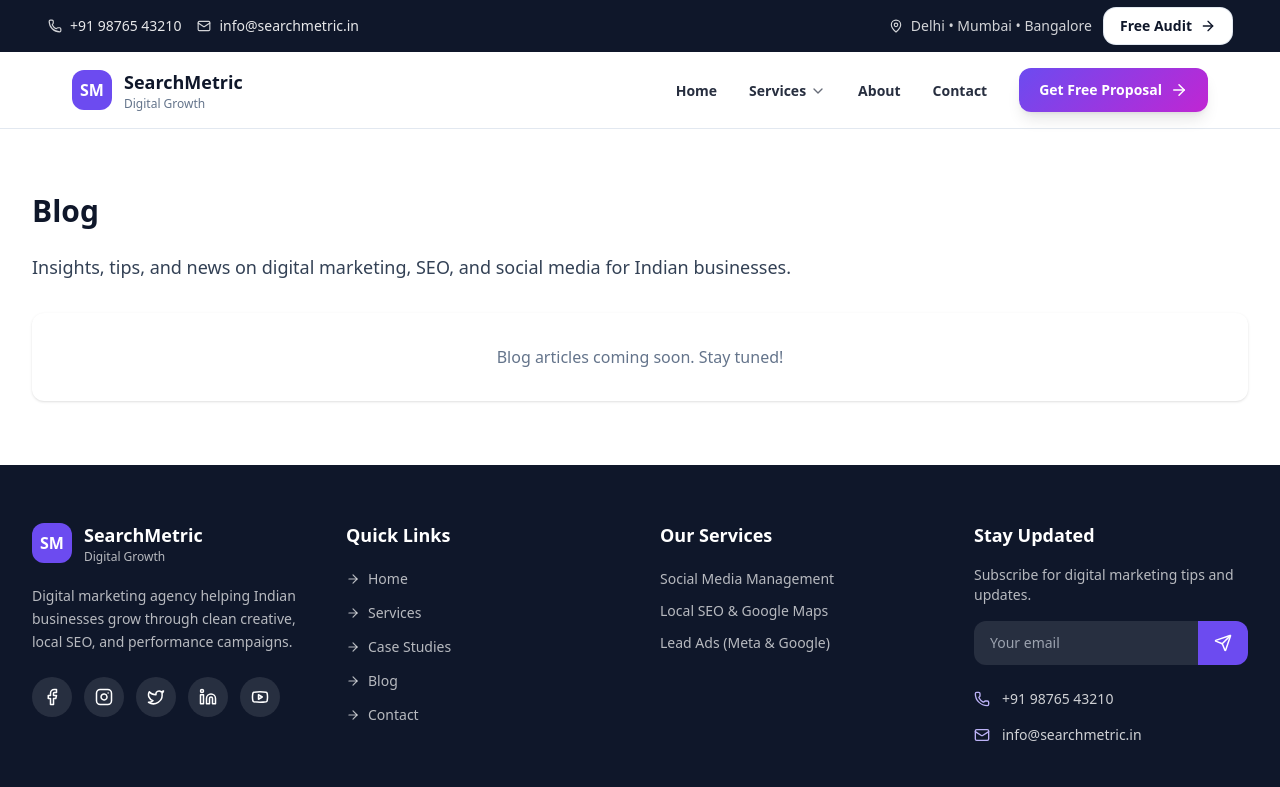
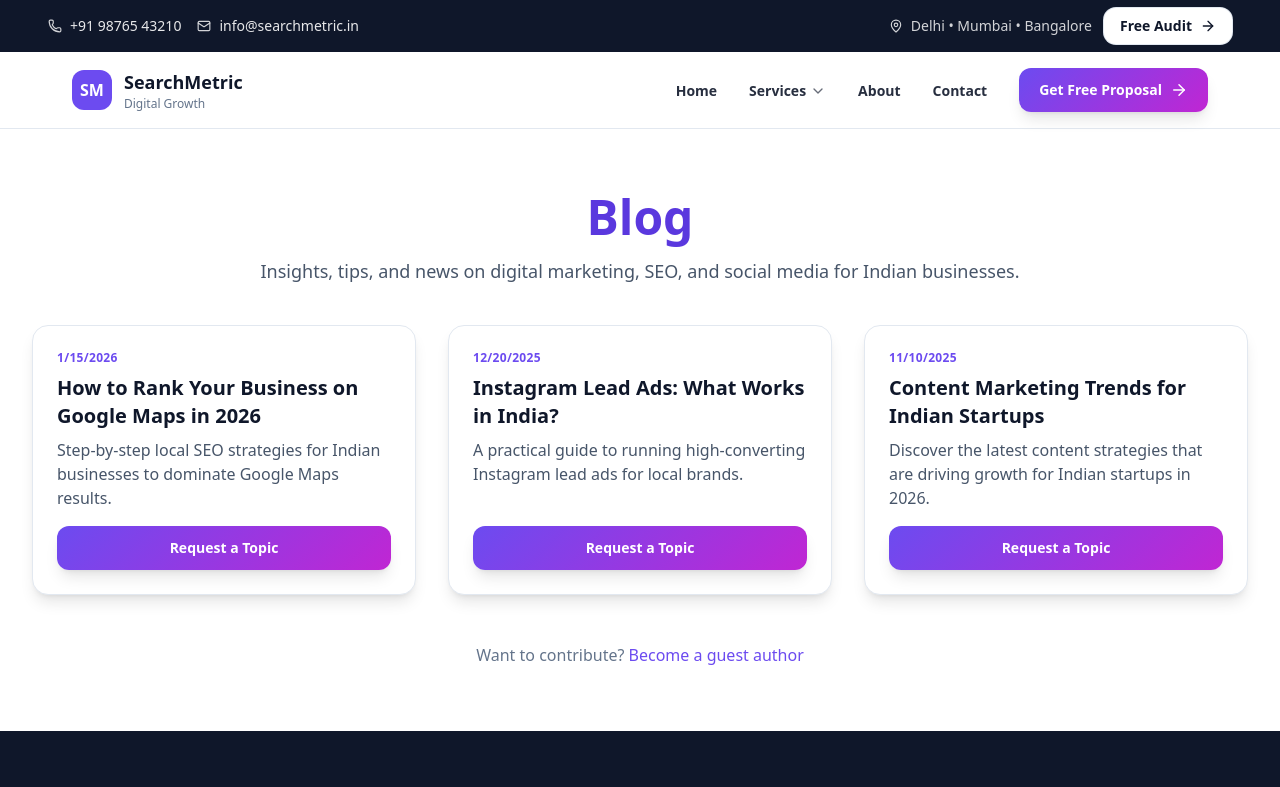
Before and after one commit to sydhsn/searchmetric.in, a Next.js app: page /blog in a window 1280 px wide. Shown: the top 787 px of the page. Built offline with nearby package versions, Linux system fonts and the light colour scheme.

Commit message:
all pages

```diff
--- a/src/app/blog/page.tsx
+++ b/src/app/blog/page.tsx
@@ -1,14 +1,50 @@
 import React from "react";
+import Link from "next/link";
+
+const samplePosts = [
+  {
+    title: "How to Rank Your Business on Google Maps in 2026",
+    excerpt: "Step-by-step local SEO strategies for Indian businesses to dominate Google Maps results.",
+    date: "2026-01-15",
+    slug: "google-maps-seo-2026"
+  },
+  {
+    title: "Instagram Lead Ads: What Works in India?",
+    excerpt: "A practical guide to running high-converting Instagram lead ads for local brands.",
+    date: "2025-12-20",
+    slug: "instagram-lead-ads-india"
+  },
+  {
+    title: "Content Marketing Trends for Indian Startups",
+    excerpt: "Discover the latest content strategies that are driving growth for Indian startups in 2026.",
+    date: "2025-11-10",
+    slug: "content-trends-india-2026"
+  },
+];
 
 export default function BlogPage() {
   return (
-    <main className="container-pad py-16">
-      <h1 className="text-3xl font-bold mb-6">Blog</h1>
-      <p className="text-lg text-slate-700 mb-8">
-        Insights, tips, and news on digital marketing, SEO, and social media for Indian businesses.
-      </p>
-      <div className="bg-white rounded-xl shadow p-8 text-center text-slate-500">
-        <span>Blog articles coming soon. Stay tuned!</span>
+    <main className="container-pad py-16 min-h-[60vh]">
+      <div className="max-w-3xl mx-auto text-center">
+        <h1 className="text-4xl md:text-5xl font-bold mb-4 text-brand-700">Blog</h1>
+        <p className="text-lg text-slate-600 mb-10">
+          Insights, tips, and news on digital marketing, SEO, and social media for Indian businesses.
+        </p>
+      </div>
+      <div className="grid md:grid-cols-2 lg:grid-cols-3 gap-8">
+        {samplePosts.map((p) => (
+          <div key={p.slug} className="card card-hover p-6 rounded-2xl shadow-lg bg-white flex flex-col justify-between">
+            <div>
+              <div className="text-xs font-semibold text-brand-600 uppercase tracking-wide mb-2">{new Date(p.date).toLocaleDateString()}</div>
+              <h2 className="text-xl font-bold mb-2 text-ink-900">{p.title}</h2>
+              <p className="text-slate-600 mb-4">{p.excerpt}</p>
+            </div>
+            <Link href="/contact" className="btn-primary w-full mt-auto">Request a Topic</Link>
+          </div>
+        ))}
+      </div>
+      <div className="mt-12 text-center text-slate-500">
+        Want to contribute? <Link href="/contact" className="text-brand-600 hover:underline">Become a guest author</Link>
       </div>
     </main>
   );
--- a/src/app/case-studies/page.tsx
+++ b/src/app/case-studies/page.tsx
@@ -1,14 +1,53 @@
 import React from "react";
+import Link from "next/link";
+
+const sampleCases = [
+  {
+    title: "Local SEO for Delhi Clinic",
+    desc: "Increased Google Maps leads by 300% in 4 months for a healthcare client.",
+    industry: "Healthcare",
+    city: "Delhi NCR",
+    slug: "delhi-clinic-seo"
+  },
+  {
+    title: "Instagram Growth for Mumbai Salon",
+    desc: "Doubled Instagram followers and bookings for a beauty brand.",
+    industry: "Beauty & Wellness",
+    city: "Mumbai",
+    slug: "mumbai-salon-instagram"
+  },
+  {
+    title: "Lead Ads for Bangalore Startup",
+    desc: "Generated 1200+ qualified leads in 2 months for a SaaS startup.",
+    industry: "SaaS",
+    city: "Bangalore",
+    slug: "bangalore-saas-leads"
+  },
+];
 
 export default function CaseStudiesPage() {
   return (
-    <main className="container-pad py-16">
-      <h1 className="text-3xl font-bold mb-6">Case Studies</h1>
-      <p className="text-lg text-slate-700 mb-8">
-        Explore our digital marketing success stories and real client results across India.
-      </p>
-      <div className="bg-white rounded-xl shadow p-8 text-center text-slate-500">
-        <span>Case studies coming soon. Stay tuned!</span>
+    <main className="container-pad py-16 min-h-[60vh]">
+      <div className="max-w-3xl mx-auto text-center">
+        <h1 className="text-4xl md:text-5xl font-bold mb-4 text-brand-700">Case Studies</h1>
+        <p className="text-lg text-slate-600 mb-10">
+          Explore our digital marketing success stories and real client results across India.
+        </p>
+      </div>
+      <div className="grid md:grid-cols-2 lg:grid-cols-3 gap-8">
+        {sampleCases.map((c) => (
+          <div key={c.slug} className="card card-hover p-6 rounded-2xl shadow-lg bg-white flex flex-col justify-between">
+            <div>
+              <div className="text-xs font-semibold text-brand-600 uppercase tracking-wide mb-2">{c.industry} • {c.city}</div>
+              <h2 className="text-xl font-bold mb-2 text-ink-900">{c.title}</h2>
+              <p className="text-slate-600 mb-4">{c.desc}</p>
+            </div>
+            <Link href="/contact" className="btn-primary w-full mt-auto">Get Similar Results</Link>
+          </div>
+        ))}
+      </div>
+      <div className="mt-12 text-center text-slate-500">
+        Want to see more? <Link href="/contact" className="text-brand-600 hover:underline">Request a custom case study</Link>
       </div>
     </main>
   );
--- a/src/app/privacy/page.tsx
+++ b/src/app/privacy/page.tsx
@@ -2,9 +2,21 @@ import React from "react";
 
 export default function PrivacyPage() {
   return (
-    <main className="container-pad py-16">
-      <h1 className="text-3xl font-bold mb-6">Privacy Policy</h1>
-      <p className="text-lg text-slate-700 mb-8">Our privacy policy will be published soon. For any queries, contact info@searchmetric.in.</p>
+    <main className="container-pad py-16 min-h-[60vh]">
+      <div className="max-w-2xl mx-auto bg-white rounded-2xl shadow-lg p-8">
+        <h1 className="text-4xl font-bold mb-4 text-brand-700">Privacy Policy</h1>
+        <p className="text-slate-700 mb-6">
+          We value your privacy. This page explains how we handle your information at SearchMetric.in.
+        </p>
+        <ul className="list-disc pl-6 text-slate-600 space-y-2 mb-6">
+          <li>We do not sell or share your data with third parties.</li>
+          <li>Any information you submit via forms is used only to respond to your inquiry.</li>
+          <li>We use cookies for analytics and site improvement only.</li>
+        </ul>
+        <div className="text-slate-500 text-sm">
+          For questions, email <a href="mailto:info@searchmetric.in" className="text-brand-600 underline">info@searchmetric.in</a>.
+        </div>
+      </div>
     </main>
   );
 }
--- a/src/app/terms/page.tsx
+++ b/src/app/terms/page.tsx
@@ -2,9 +2,21 @@ import React from "react";
 
 export default function TermsPage() {
   return (
-    <main className="container-pad py-16">
-      <h1 className="text-3xl font-bold mb-6">Terms & Conditions</h1>
-      <p className="text-lg text-slate-700 mb-8">Our terms and conditions will be published soon. For any queries, contact info@searchmetric.in.</p>
+    <main className="container-pad py-16 min-h-[60vh]">
+      <div className="max-w-2xl mx-auto bg-white rounded-2xl shadow-lg p-8">
+        <h1 className="text-4xl font-bold mb-4 text-brand-700">Terms &amp; Conditions</h1>
+        <p className="text-slate-700 mb-6">
+          By using SearchMetric.in, you agree to the following terms:
+        </p>
+        <ul className="list-decimal pl-6 text-slate-600 space-y-2 mb-6">
+          <li>All content is for informational purposes only.</li>
+          <li>Do not misuse or copy our content without permission.</li>
+          <li>We reserve the right to update these terms at any time.</li>
+        </ul>
+        <div className="text-slate-500 text-sm">
+          For questions, email <a href="mailto:info@searchmetric.in" className="text-brand-600 underline">info@searchmetric.in</a>.
+        </div>
+      </div>
     </main>
   );
 }
```
